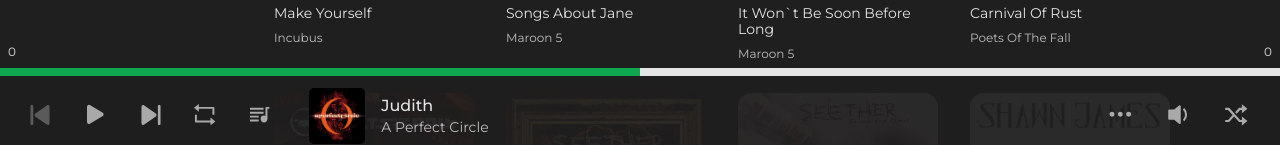
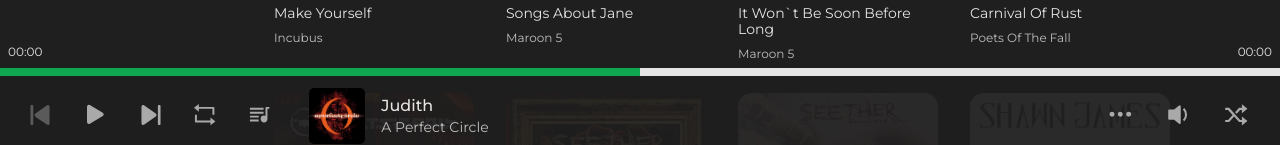
Before and after one commit to MonkeyBoy248/LamePlayer-React, a React (Vite) app: page /albums in a window 1280 px wide. Shown: the part 644-789 px from the top of the page. Built offline with nearby package versions, Linux system fonts and the light colour scheme.

Commit message:
feat: change format for current time and duration
LP-3

```diff
--- a/src/components/Controls/Controls.tsx
+++ b/src/components/Controls/Controls.tsx
@@ -7,6 +7,7 @@
 import { setIsPlaying, setNewCurrentTrack } from '@features/Tracks/trackSlice';
 import { tracks } from "@services/mockDataService";
 import { useTrackTimeData } from "@utils/hooks/useTrackTimeData";
+import { formatTime } from '@/utils/helpers/formatTime';
 
 const getTrackFullSrc = (src: string) => {
   return `tracks/${src}`;
@@ -61,8 +62,8 @@
   return (
     <div className={styles.controls}>
       <div className={styles.controls__timeInfo}>
-        <span className={styles.controls__timeLabel}>{ currentTime }</span>
-        <span className={styles.controls__timeLabel}>{ duration }</span>
+        <span className={styles.controls__timeLabel}>{ formatTime(currentTime) }</span>
+        <span className={styles.controls__timeLabel}>{ formatTime(duration) }</span>
       </div>
       <div className={styles.controls__progressBar}>
       </div>
--- /dev/null
+++ b/src/utils/helpers/formatTime.ts
@@ -0,0 +1,10 @@
+const pad = (value: number) => {
+  return value < 10 ? `0${value}` : value;
+}
+
+export const formatTime = (timeInMilliseconds: number) => {
+  const minutes = Math.floor(timeInMilliseconds / 60);
+  const seconds = Math.floor(timeInMilliseconds % 60);
+
+  return `${pad(minutes)}:${pad(seconds)}`;
+}
```
